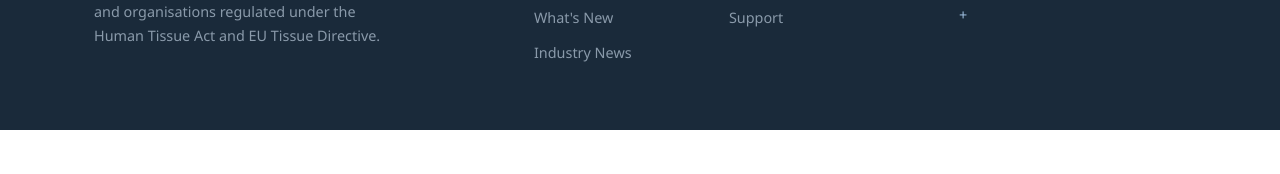
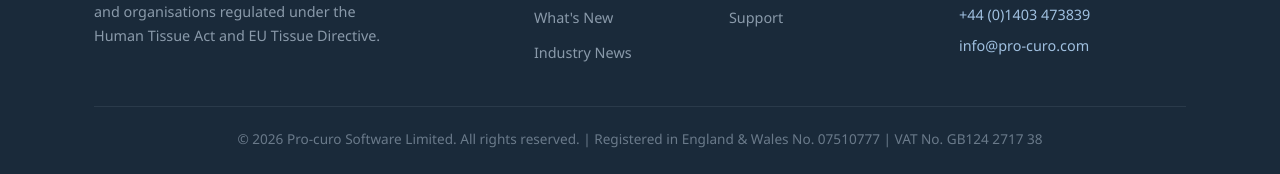
Before and after one commit to markwalker-pcs/pro-curo-website, a plain HTML site: page whats-new.html in a window 1280 px wide. Shown: the part 8231-8405 px from the top of the page. Before the commit the page ends 8361 px from the top, so only its background shows below. Drawn offline with Linux system fonts and the light colour scheme.

Commit message:
fix: restore truncated page tails on 6 pages (footer-bottom, js/main.js, closing tags)
index, features, pricing, contact, whats-new and 404 have been shipping
without their closing markup since at least April: missing footer-bottom
line, the js/main.js include (mobile menu toggle) and </body></html>.
Reconstructed from the intact pages and the fullest surviving fragments.

```diff
--- a/whats-new.html
+++ b/whats-new.html
@@ -434,4 +434,16 @@
         <div class="footer-contact">
           <h4>Get in Touch</h4>
           <p>10 Roffye Court, Crawley Road<br>Horsham, West Sussex, RH12 4DT<br>United Kingdom</p>
-          <p><a href="tel:+441403473839">+
+          <p><a href="tel:+441403473839">+44 (0)1403 473839</a></p>
+          <p><a href="mailto:info@pro-curo.com">info@pro-curo.com</a></p>
+        </div>
+      </div>
+      <div class="footer-bottom">
+        &copy; 2026 Pro-curo Software Limited. All rights reserved. | Registered in England &amp; Wales No. 07510777 | VAT No. GB124 2717 38
+      </div>
+    </div>
+  </footer>
+
+  <script src="js/main.js"></script>
+</body>
+</html>
```
Also changed, not shown: 404.html (+7 -1 lines), contact.html (+8 -1 lines), features.html (+10 -0 lines), index.html (+9 -1 lines), pricing.html (+8 -1 lines).
